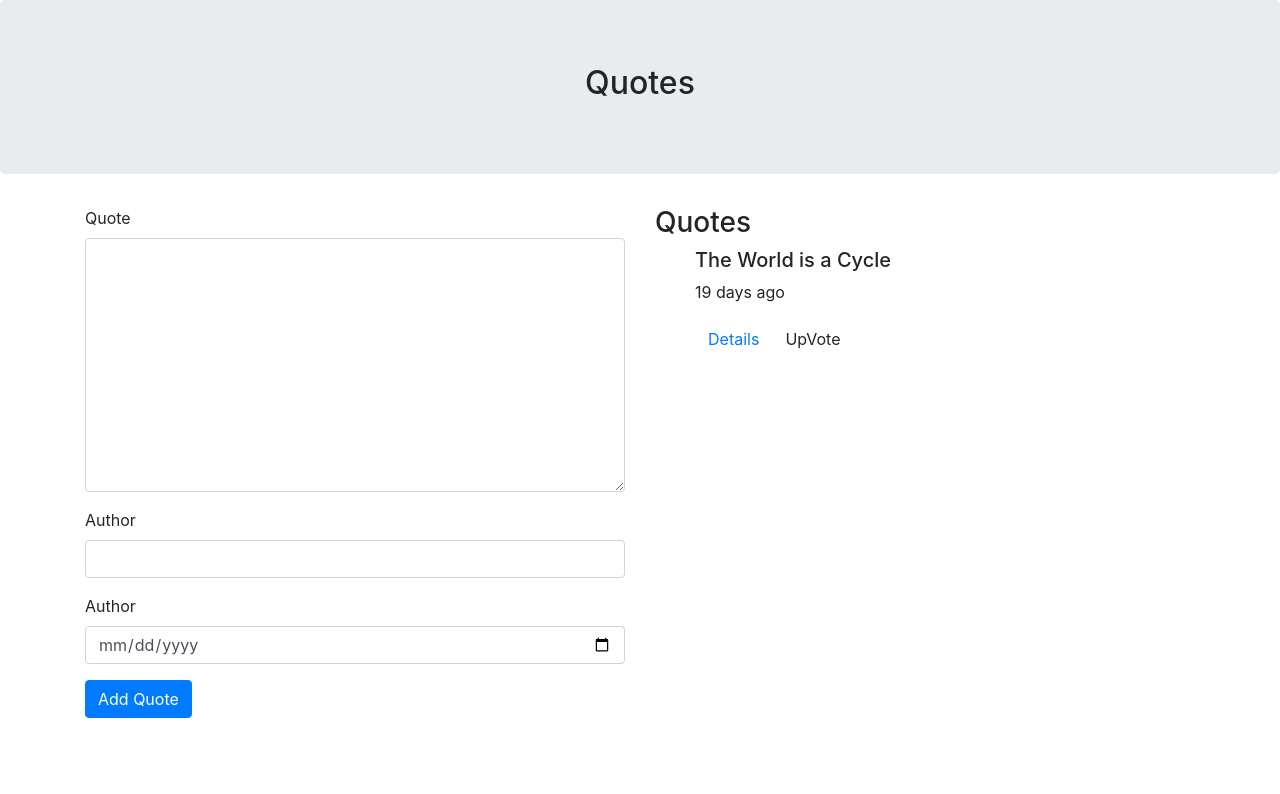
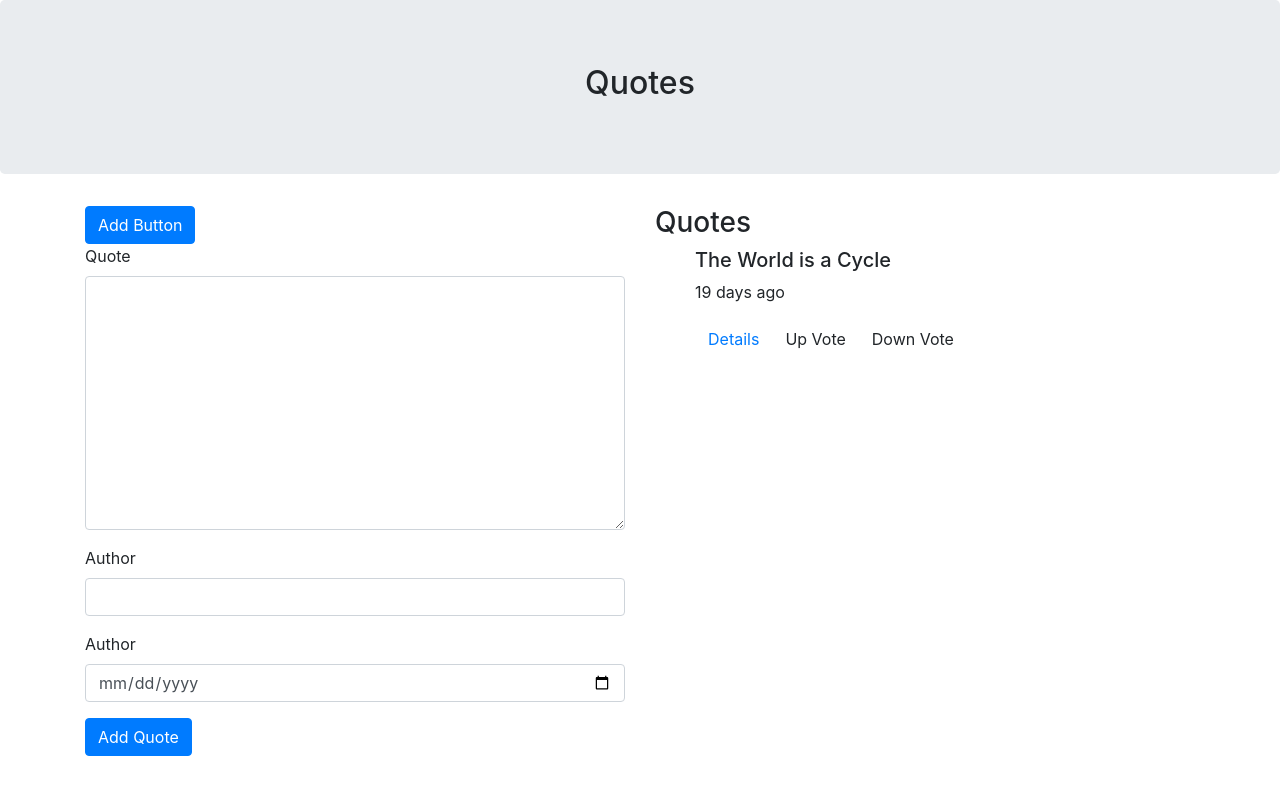
Before and after one commit to DevWaweru/Quotes, an Angular app: page / in a window 1280 px wide. Shown: the top 794 px of the page. Built offline with nearby package versions, Linux system fonts and the light colour scheme.

Commit message:
Adding the downVote section

```diff
--- a/src/app/quotes/quotes.component.html
+++ b/src/app/quotes/quotes.component.html
@@ -4,7 +4,7 @@
 <div class="container">
   <div class="row">
     <div class="col-md-6">
-        <!-- <a class="btn btn-primary" href="#input-details" data-toggle="modal">Add Button</a> -->
+        <a class="btn btn-primary" href="#input-details" data-toggle="modal">Add Button</a>
       <app-quotes-form (addNewQuote)='addQuote($event)'></app-quotes-form>
     </div>
     <div class="col-md-6">
@@ -15,7 +15,8 @@
           <h5 id="{{i}}">{{quoteID.txtQuote}}</h5>
           <p id="{{i}}">{{quoteID.date|dateCount}} days ago</p>
           <button class="btn btn-link" (click)="detailsToggle(i)">Details</button>
-          <button class="btn">UpVote</button>
+          <button class="btn" (click)="addVotes(i)">Up Vote</button>
+          <button class="btn" (click)="minusVotes(i)">Down Vote</button>
           <app-quotes-details *ngIf="quoteID.showDetails" [quotes]='quoteID'></app-quotes-details>
         </div>
       </ol>
@@ -25,8 +26,8 @@
 </div>
 
 
-<!-- <div class="modal fade" id="input-details" role="dialog">
-  <div class="modal-dialog">
+<div class="modal fade" id="input-details" role="dialog">
+  <div class="modal-dialog" role="document">
     <div class="modal-content">
       <div class="modal-header">
         <h4 class="modal-title">Enter Details below</h4>
@@ -38,4 +39,4 @@
       </div>
     </div>
   </div>
-</div> -->
+</div>
--- a/src/app/quotes/quotes.component.ts
+++ b/src/app/quotes/quotes.component.ts
@@ -13,6 +13,17 @@ export class QuotesComponent implements OnInit {
   detailsToggle(index){
     this.newQuotes[index].showDetails=!this.newQuotes[index].showDetails;
   }
+  addVotes(index){
+    this.newQuotes[index].vote = this.newQuotes[index].vote+1;
+    console.log(this.newQuotes[index].vote);
+  }
+
+  minusVotes(index){
+    if(this.newQuotes[index].vote > 0)this.newQuotes[index].vote = this.newQuotes[index].vote-1;
+    else this.newQuotes[index].vote = 0;
+    console.log(this.newQuotes[index].vote);
+  }
+
   addQuote(quote){
     let quoteslength = this.newQuotes.length;
     quote.id = quoteslength+1;
```
